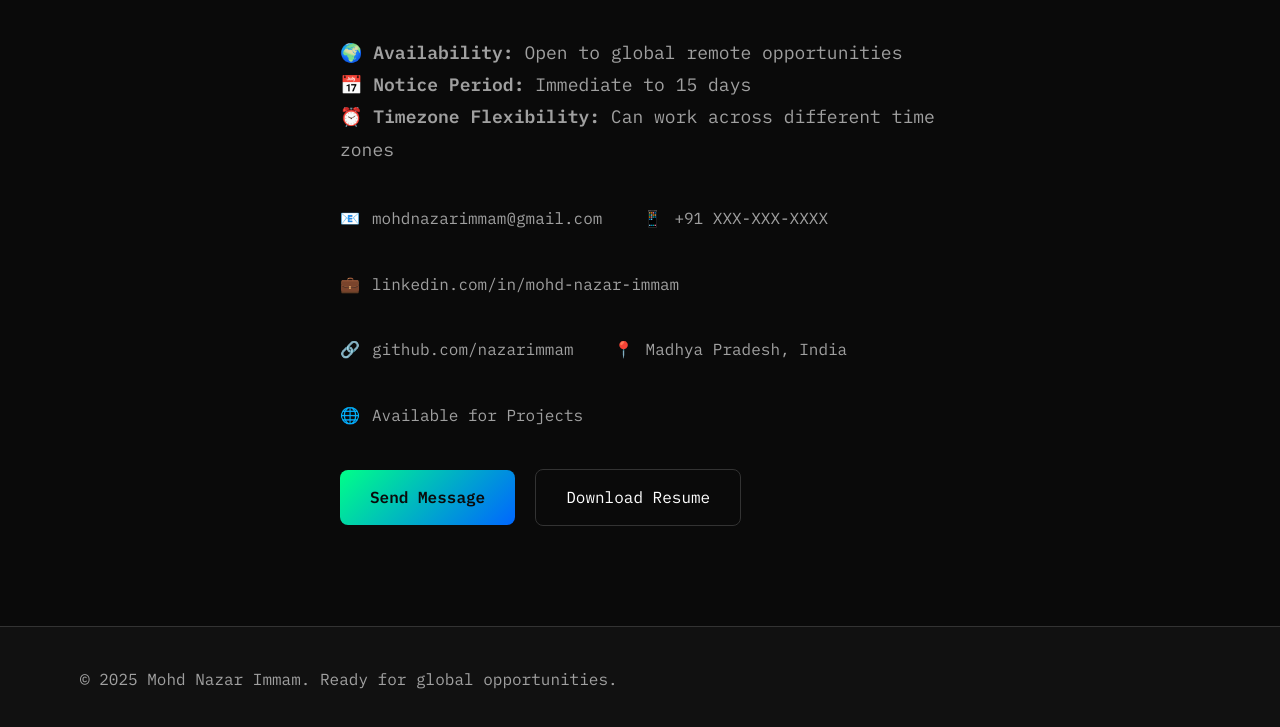
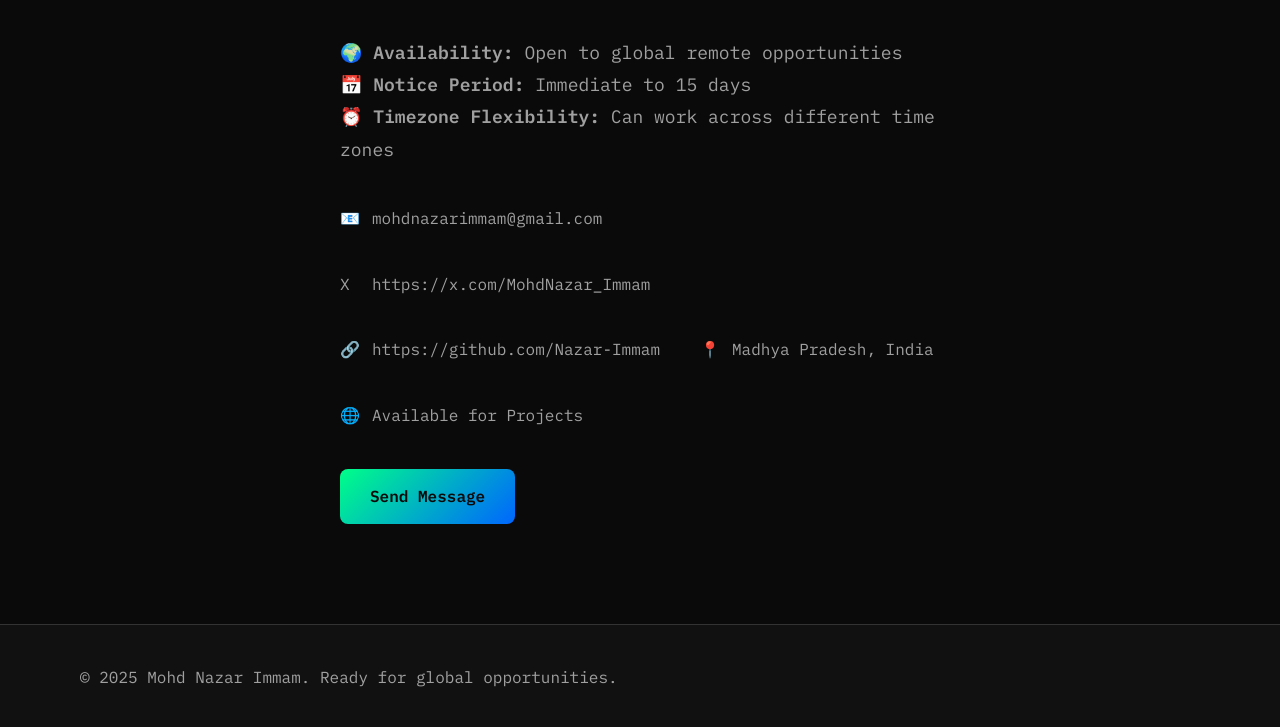
Before and after one commit to Nazar-Immam/Portfolio-Website-Immam, a plain HTML site: page index.html in a window 1280 px wide. Shown: the part 5138-5865 px from the top of the page. Drawn offline with Linux system fonts and the light colour scheme.

Commit message:
Updated contact section

```diff
--- a/index.html
+++ b/index.html
@@ -306,17 +306,14 @@
                         <div class="contact-icon">📧</div>
                         <span>mohdnazarimmam@gmail.com</span>
                     </div>
+
                     <div class="contact-item">
-                        <div class="contact-icon">📱</div>
-                        <span>+91 XXX-XXX-XXXX</span>
-                    </div>
-                    <div class="contact-item">
-                        <div class="contact-icon">💼</div>
-                        <span>linkedin.com/in/mohd-nazar-immam</span>
+                        <div class="contact-icon">X</div>
+                        <span>https://x.com/MohdNazar_Immam</span>
                     </div>
                     <div class="contact-item">
                         <div class="contact-icon">🔗</div>
-                        <span>github.com/nazarimmam</span>
+                        <span>https://github.com/Nazar-Immam</span>
                     </div>
                     <div class="contact-item">
                         <div class="contact-icon">📍</div>
@@ -329,7 +326,7 @@
                 </div>
                 <div class="cta-container">
                     <a href="mailto:mohdnazarimmam@gmail.com" class="cta-button">Send Message</a>
-                    <a href="#" class="cta-secondary">Download Resume</a>
+                    <!--<a href="#" class="cta-secondary">Download Resume</a>-->
                 </div>
             </div>
         </div>
```
